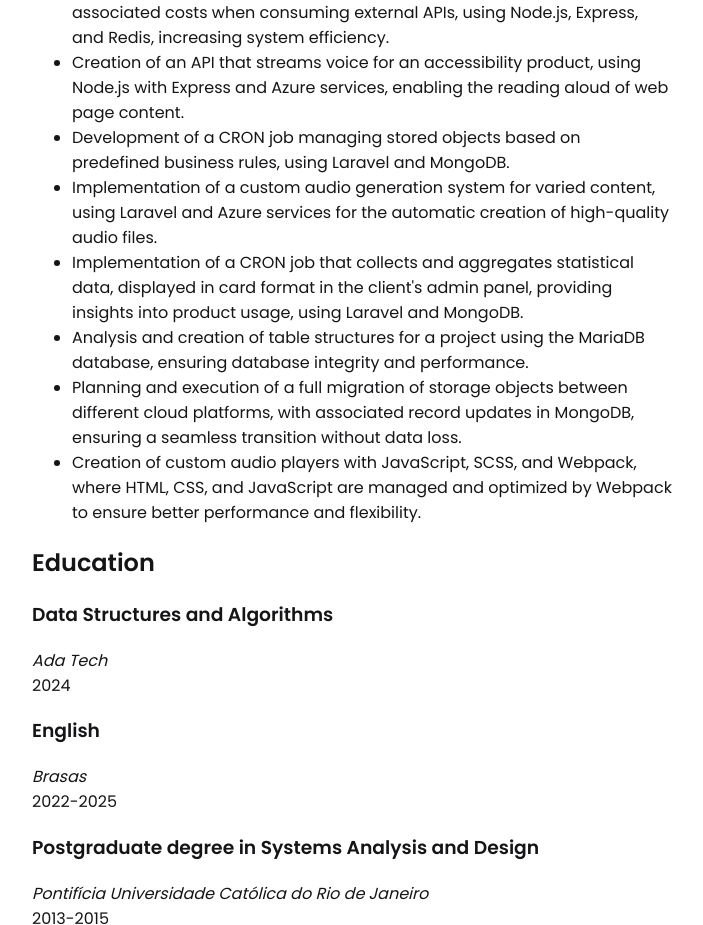
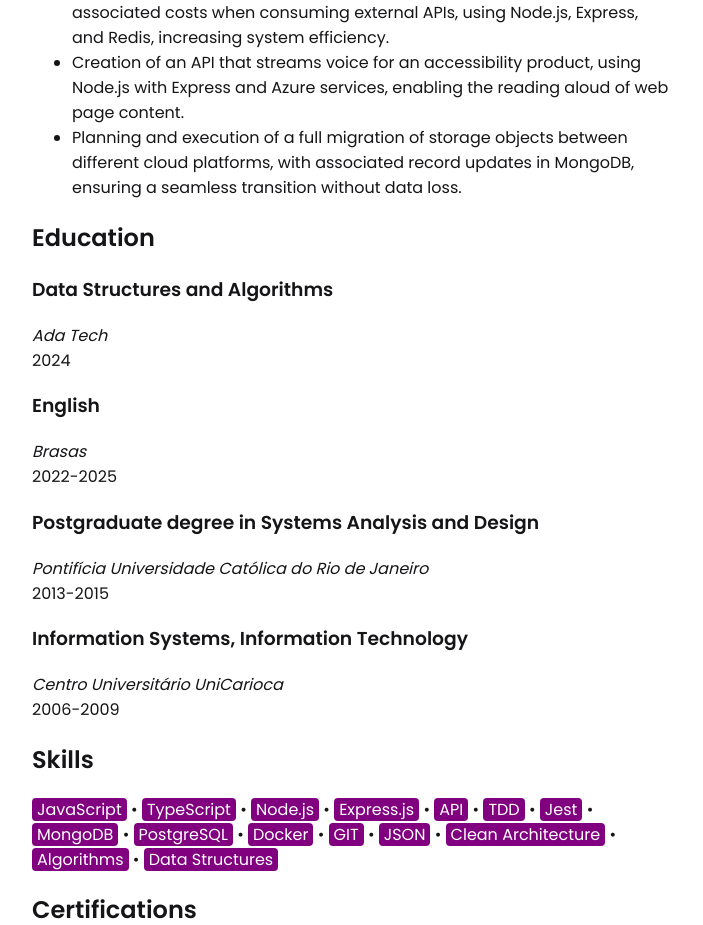
Before and after one commit to ricardopontesdantas/resume, a plain HTML site: page index.html in a window 1280 px wide. Shown: the part 1689-2614 px from the top of the page, without its empty margins (288-991 px from the left). Drawn offline with Linux system fonts and the light colour scheme.

Commit message:
docs(index): remove unnecessary items

```diff
--- a/index.html
+++ b/index.html
@@ -107,28 +107,8 @@
               services, enabling the reading aloud of web page content.
             </li>
             <li>
-              Development of a CRON job managing stored objects based on predefined business rules, using Laravel and
-              MongoDB.
-            </li>
-            <li>
-              Implementation of a custom audio generation system for varied content, using Laravel and Azure services
-              for the automatic creation of high-quality audio files.
-            </li>
-            <li>
-              Implementation of a CRON job that collects and aggregates statistical data, displayed in card format in
-              the client's admin panel, providing insights into product usage, using Laravel and MongoDB.
-            </li>
-            <li>
-              Analysis and creation of table structures for a project using the MariaDB database, ensuring database
-              integrity and performance.
-            </li>
-            <li>
               Planning and execution of a full migration of storage objects between different cloud platforms, with
               associated record updates in MongoDB, ensuring a seamless transition without data loss.
-            </li>
-            <li>
-              Creation of custom audio players with JavaScript, SCSS, and Webpack, where HTML, CSS, and JavaScript are
-              managed and optimized by Webpack to ensure better performance and flexibility.
             </li>
           </ul>
         </div>
```
